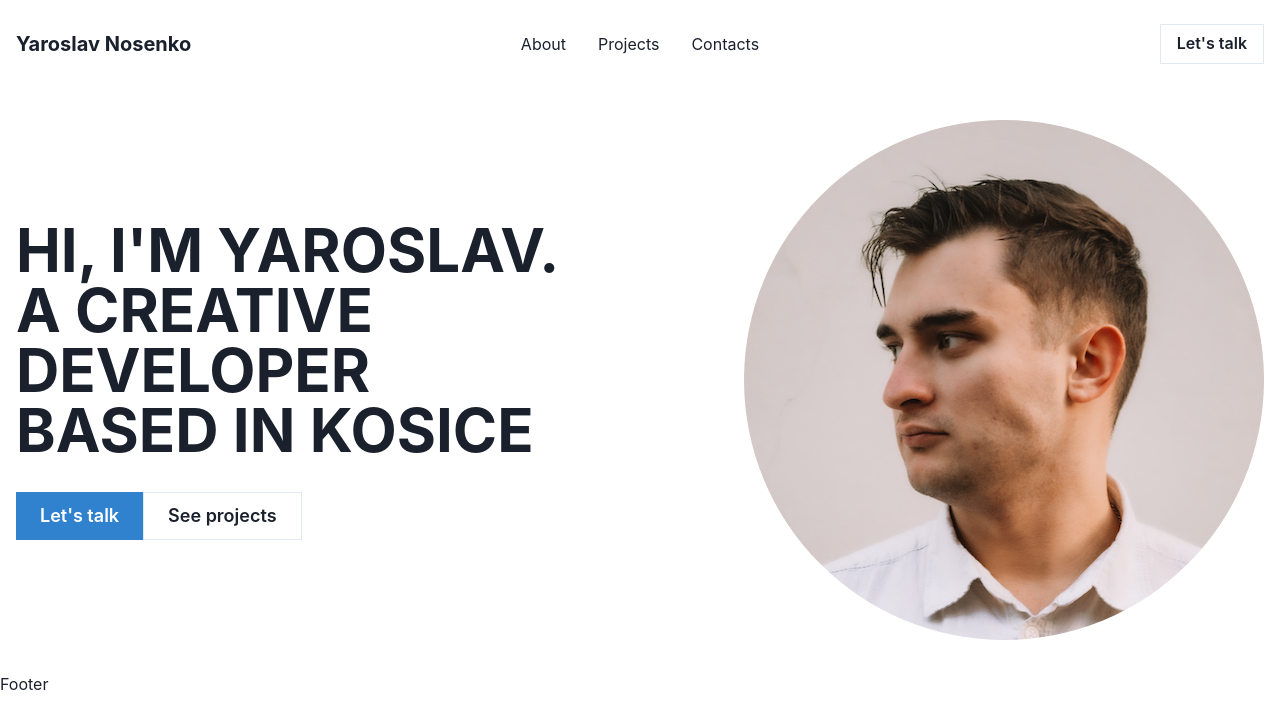
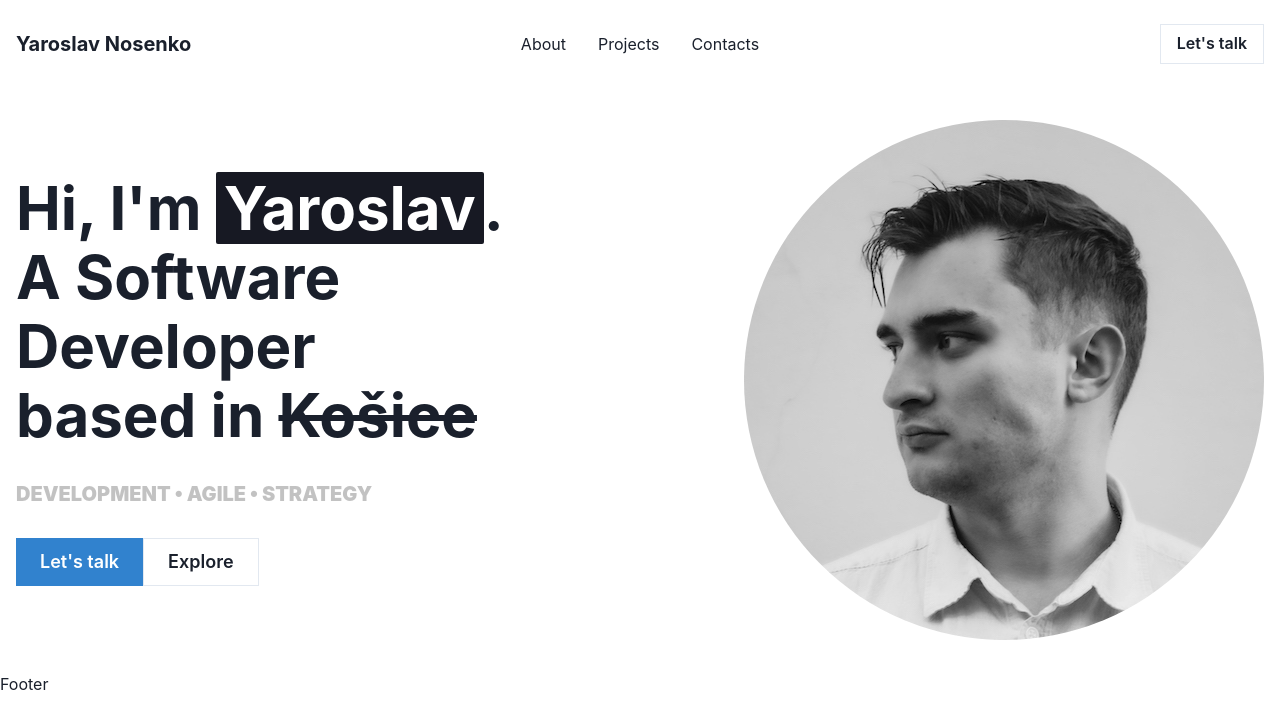
Before and after one commit to yaroslavnosenko/yaroslavnosenko, a Next.js app: page / in a window 1280 px wide. Shown: the top 728 px of the page. Built offline with nearby package versions, Linux system fonts and the light colour scheme.

Commit message:
some updates

```diff
--- a/components/hero.tsx
+++ b/components/hero.tsx
@@ -8,23 +8,37 @@ import {
   ButtonGroup,
   Button,
   SimpleGrid,
+  Text,
 } from '@chakra-ui/react'
 
 const LeftSide = () => {
   return (
     <>
-      <Heading size="3xl">
-        HI, I&apos;M YAROSLAV.
+      <Heading lineHeight={1.15} size="3xl">
+        Hi, I&apos;m{' '}
+        <Text color="white" as="span" bg="gray.900" rounded="sm" px="2">
+          Yaroslav
+        </Text>
+        .
         <br />
-        A CREATIVE DEVELOPER
+        A Software Developer
         <br />
-        BASED IN KOSICE
+        based in <Text as="s">Košice</Text>
+      </Heading>
+      <Heading
+        size="md"
+        fontWeight="900"
+        textTransform="uppercase"
+        color="blackAlpha.400"
+        mt="8"
+      >
+        Development • Agile • Strategy
       </Heading>
       <ButtonGroup size="lg" mt="8" isAttached variant="outline">
         <Button colorScheme="blue" variant="solid">
           Let&apos;s talk
         </Button>
-        <Button>See projects</Button>
+        <Button>Explore</Button>
       </ButtonGroup>
     </>
   )
@@ -63,6 +77,7 @@ export const Hero = () => {
                 w="100%"
                 maxW="520px"
                 src="/avatar.jpg"
+                filter="grayscale(100%)"
               />
             </SlideFade>
           </Flex>
--- /dev/null
+++ b/components/work-experience.tsx
@@ -0,0 +1,5 @@
+import { Box } from '@chakra-ui/react'
+
+export const WorkExperience = () => {
+  return <Box as="section"></Box>
+}
```
